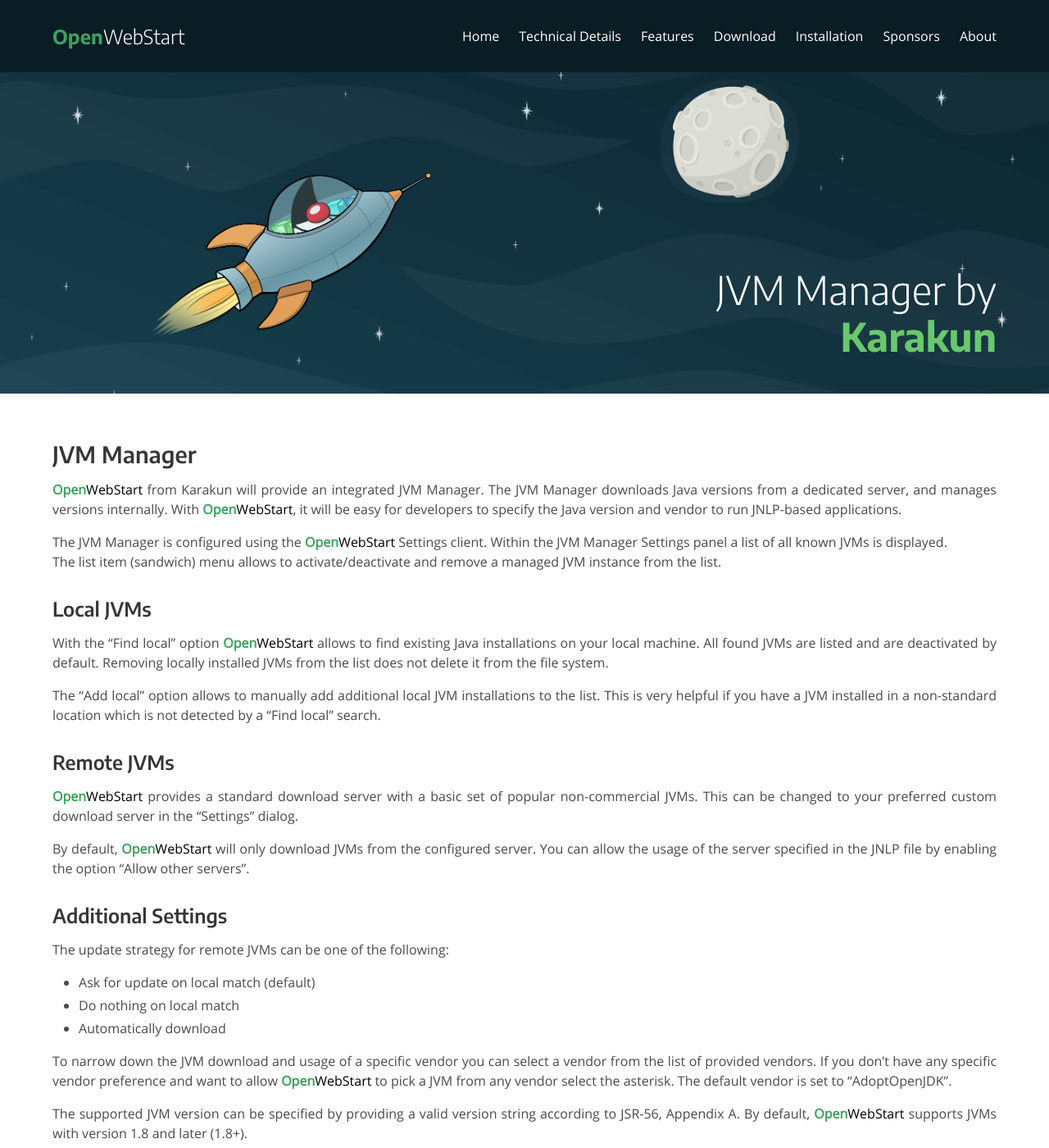
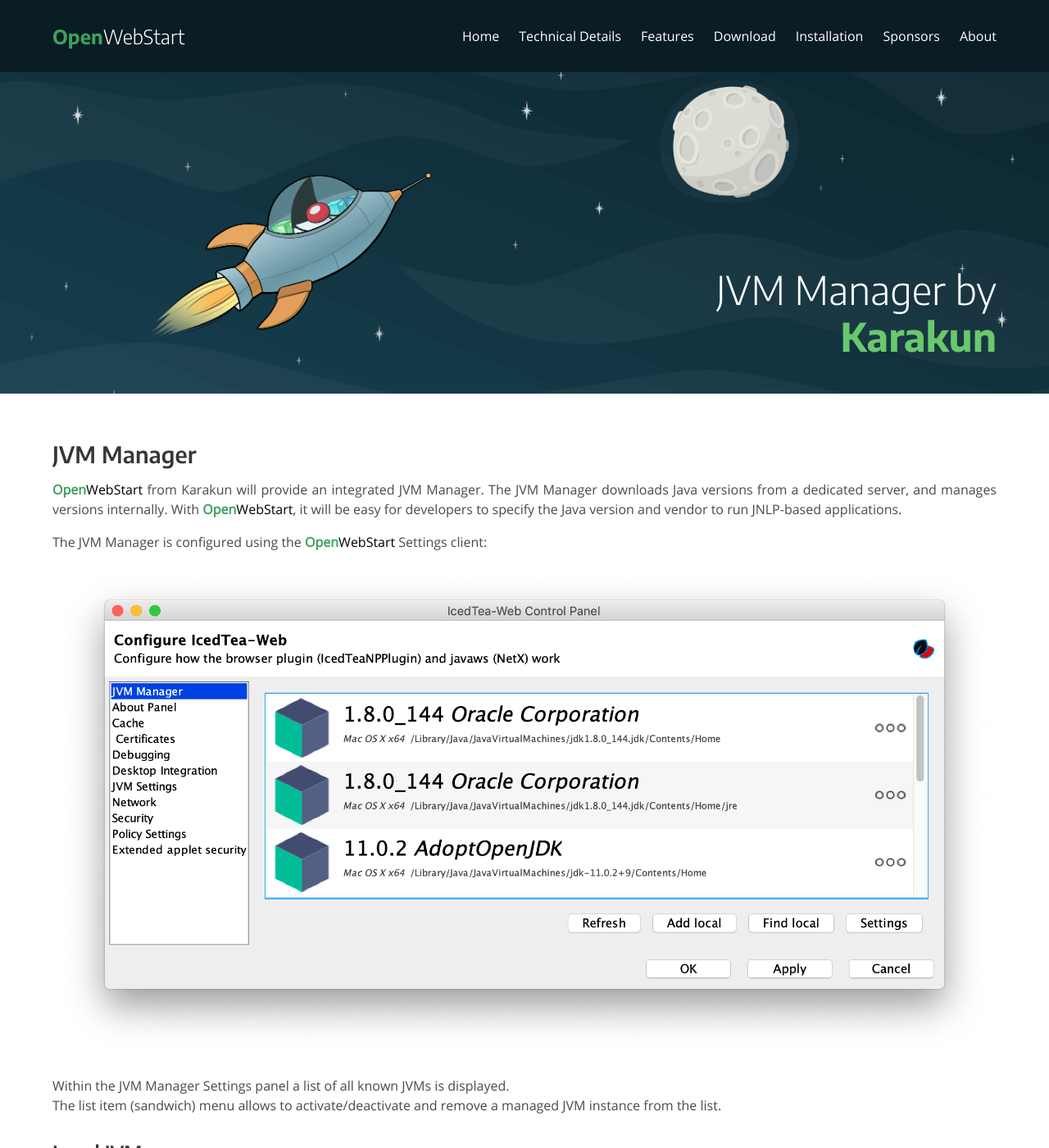
Before and after one commit to karakun/openwebstart-page, a Jekyll site: the page built from jvm-manager.md, in a window 1280 px wide and 1400 px high. Shown: the whole window at 82% size. Built offline with Jekyll 4.4.1, drawn with Linux system fonts in a browser that asks for light colours; our own code applies the rules of GitHub Pages for plain Markdown files; comment, search, counter and statistics services are not loaded.

Commit message:
add jvm manager image

```diff
--- a/jvm-manager.md
+++ b/jvm-manager.md
@@ -10,7 +10,10 @@
 The JVM Manager downloads Java versions from a dedicated server, and manages versions internally.
 With <span class="text-highlight">Open<span>WebStart</span></span>, it will be easy for developers to specify the Java version and vendor to run JNLP-based applications.
 
-The JVM Manager is configured using the  <span class="text-highlight">Open<span>WebStart</span></span> Settings client.
+The JVM Manager is configured using the  <span class="text-highlight">Open<span>WebStart</span></span> Settings client:
+
+![jvm manager]({{ "/assets/images/webstart/jvm-manager.png" | relative_url }})
+
 Within the JVM Manager Settings panel a list of all known JVMs is displayed.
 The list item (sandwich) menu allows to activate/deactivate and remove a managed JVM instance from the list.
 
```
Also changed, not shown: assets/images/webstart/jvm-manager.png (added).
